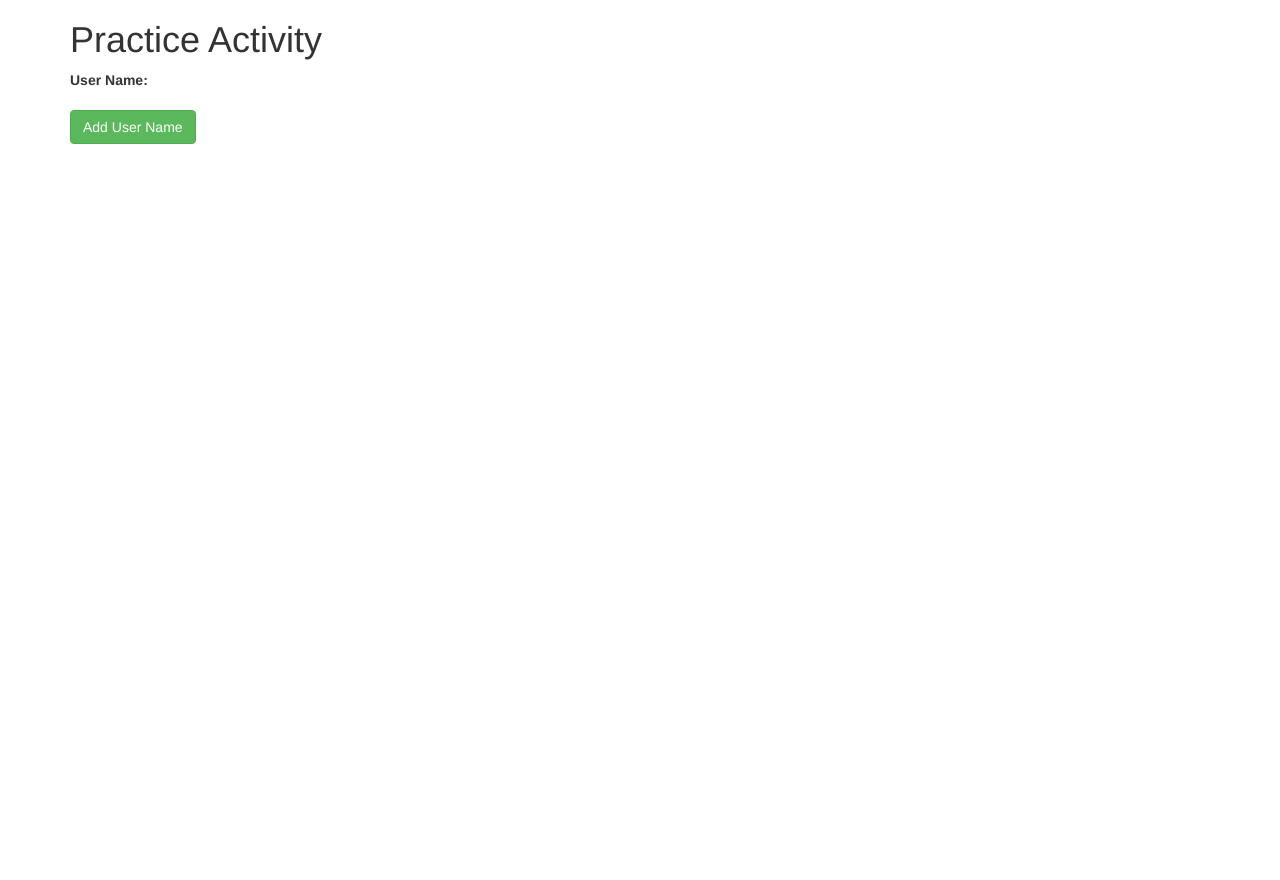
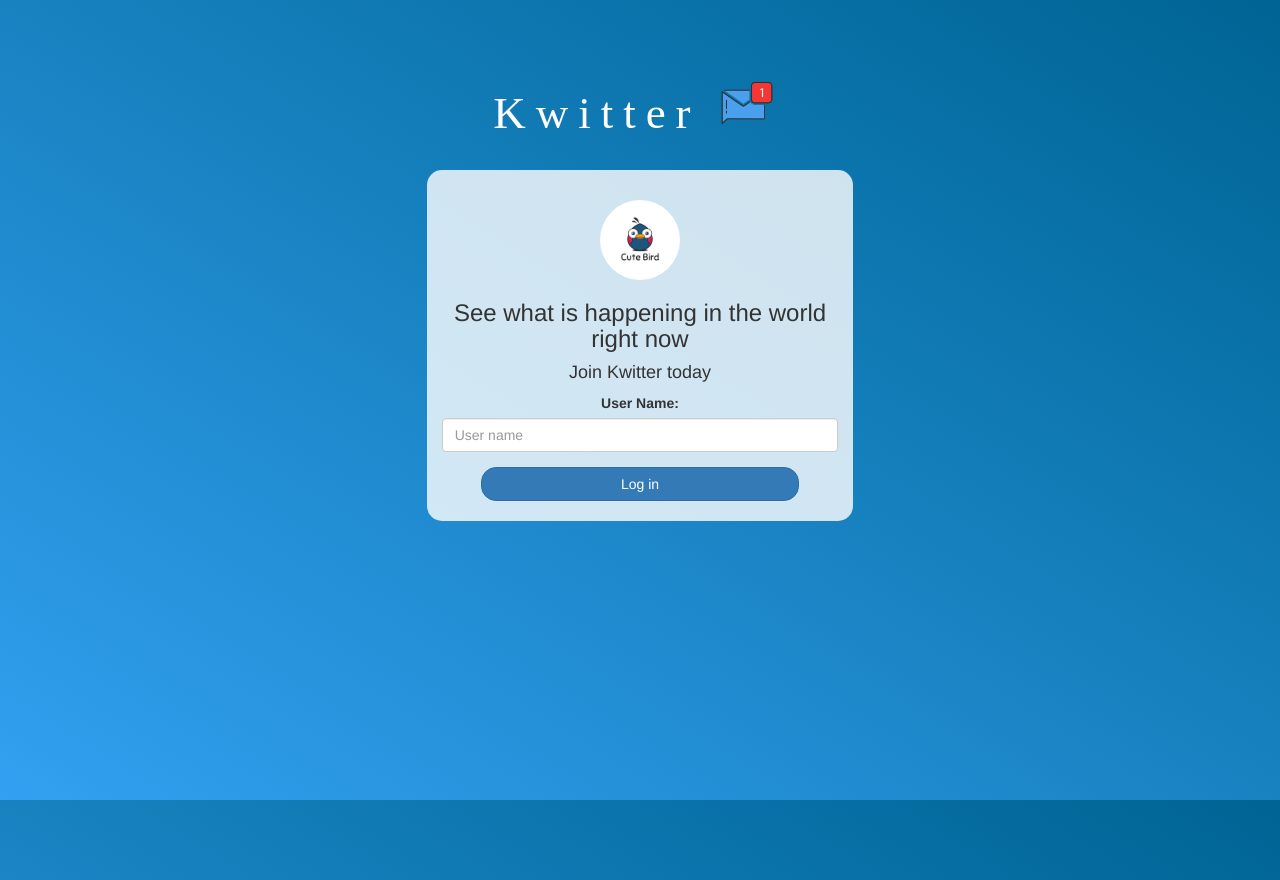
Before and after one commit to Rayyanmussa2010/Kwitter1, a plain HTML site: page index.html in a window 1280 px wide. Before the commit the page ends 800 px from the top, so only its background shows below. Drawn offline with nearby package versions, Linux system fonts and the light colour scheme; a web font is replaced by a local one.

Commit message:
Update index.html

```diff
--- a/index.html
+++ b/index.html
@@ -1,31 +1,35 @@
 <!DOCTYPE html>
 <html>
 <head>
-	<title>Practice</title>
+	<title>Kwitter</title>
+<link href="https://fonts.googleapis.com/css?family=Yeon+Sung&display=swap" rel="stylesheet"><meta name="viewport" content="width=device-width, initial-scale=1">
 
 <link rel="stylesheet" href="https://maxcdn.bootstrapcdn.com/bootstrap/3.4.0/css/bootstrap.min.css">
 <script src="https://ajax.googleapis.com/ajax/libs/jquery/3.4.1/jquery.min.js"></script>
 <script src="https://maxcdn.bootstrapcdn.com/bootstrap/3.4.0/js/bootstrap.min.js"></script>
 
-<script src="https://www.gstatic.com/firebasejs/7.6.2/firebase-app.js"></script>
-<script src="https://www.gstatic.com/firebasejs/7.6.2/firebase-firestore.js"></script>
-<script src="https://www.gstatic.com/firebasejs/live/3.1/firebase.js"></script>
+<link rel="stylesheet" type="text/css" href="style.css">
 
-<script src="practice.js"></script>
 </head>
 <body>
-<div class="container">
-
-	<h1>Practice Activity</h1>
-
+<center>
+	<h1 class="header">
+		Kwitter	<sup>
+	<img src="m2.png">
+	</sup>
+</h1>
+	<div class="col-lg-4 col-md-6 col-sm-6 col-xs-11 login_div">
+	<img src="logo.png" class="logo">
+		<h3 >See what is happening in the world right now</h3>
+		<h4 >Join Kwitter today</h4>
 		<div class="form-group">
-		  <label >User Name:</label>
-
+		  <label>User Name:</label>
+<input type="text" id="user_name" class="form-control" placeholder="User name">
 		</div>
-
-		<button class="btn btn-success">Add User Name</button>
-
-</div>
-
+<button id="login_button" class="btn btn-primary" onclick="addUser();">Log in</button>
+		<br><br>
+	</div>
+</center>
+<script src="kwitter.js"></script>
 </body>
 </html>
```
